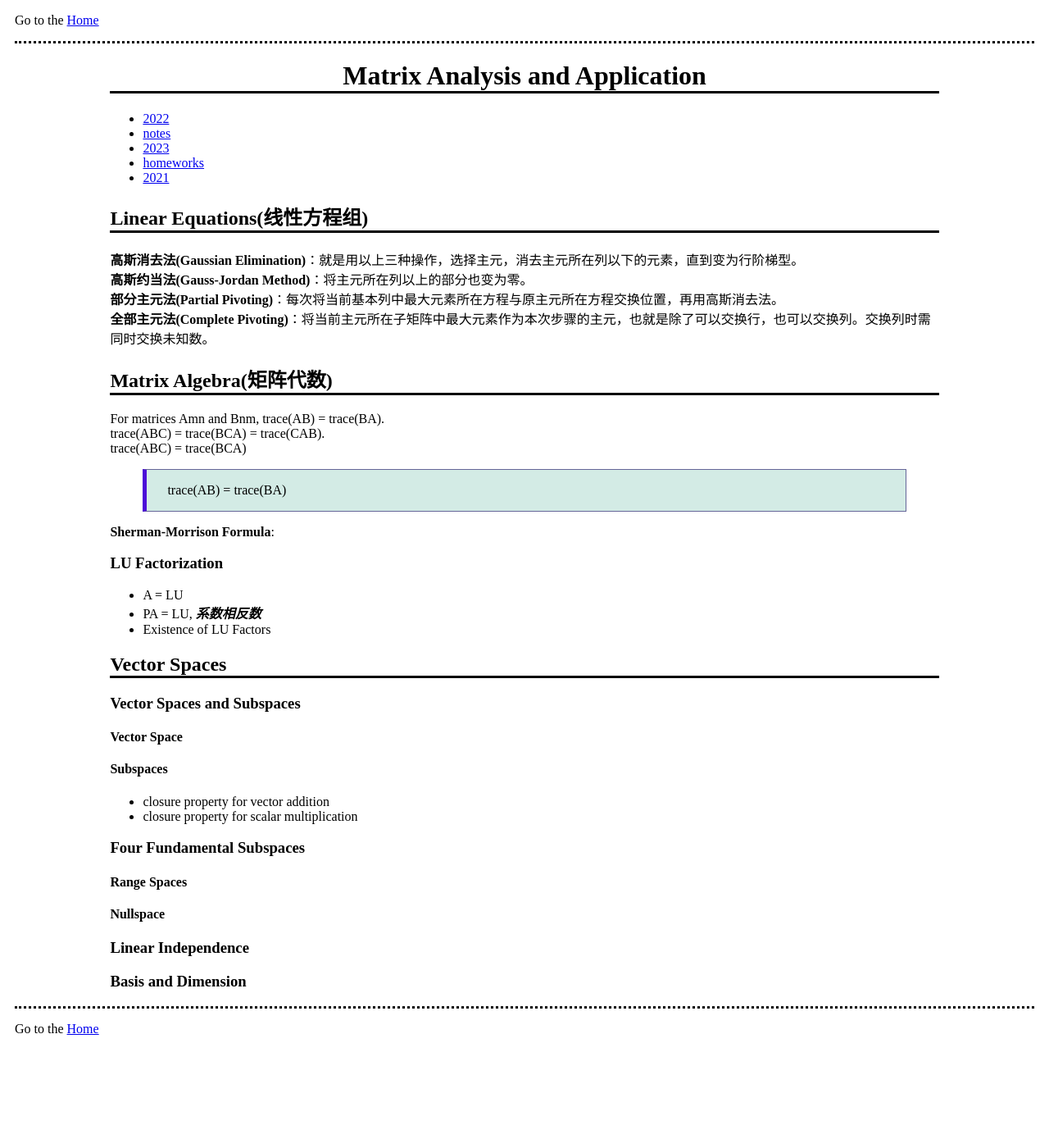
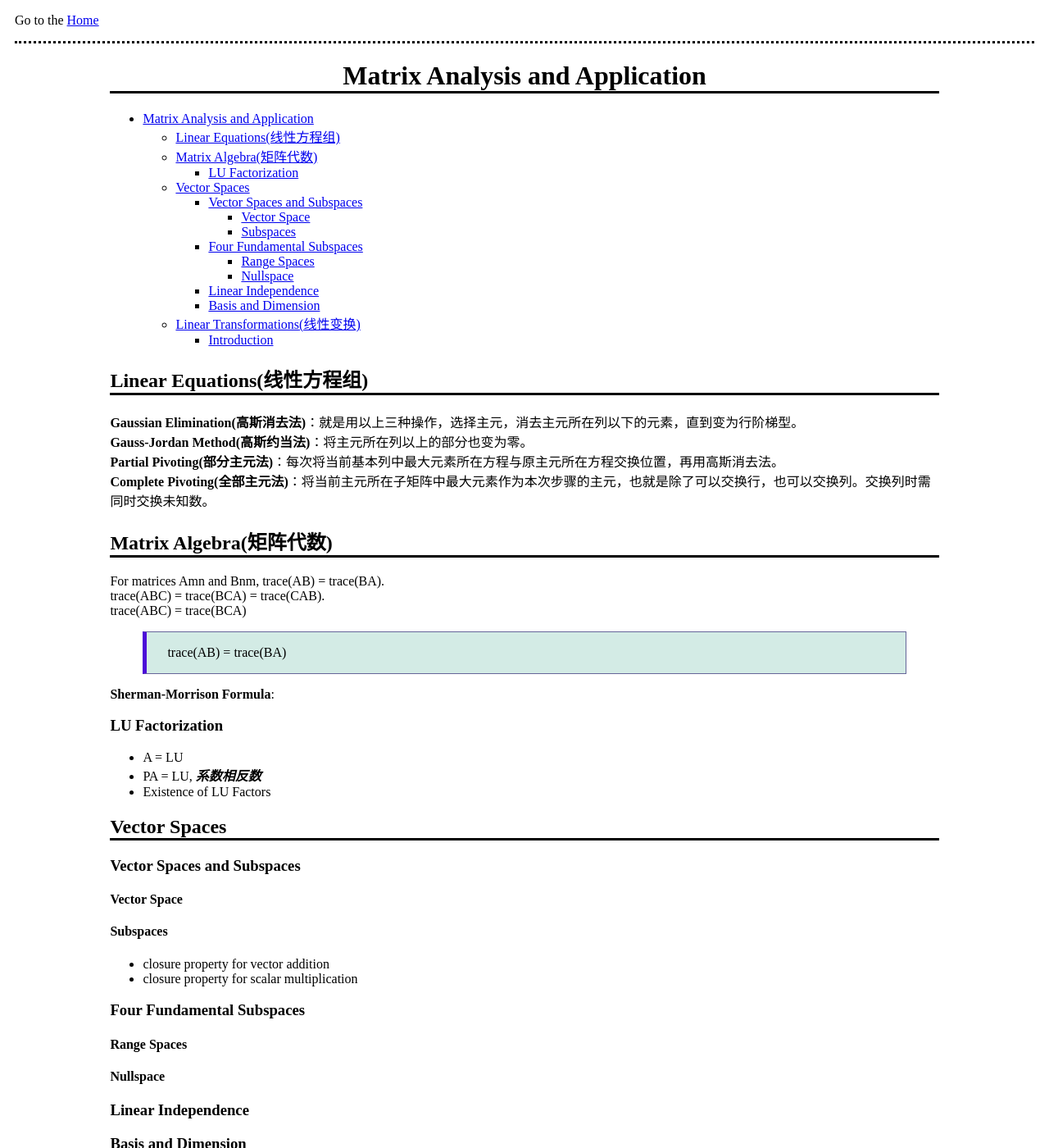
Before and after one commit to WGZ-W/wgz-w.github.io, a Jekyll site: the page built from _posts/Study/2024-10-30-matrix.md, in a window 1280 px wide and 1400 px high. Shown: the whole window at 82% size. Built offline with Jekyll 4.4.1, drawn with Linux system fonts in a browser that asks for light colours; some of the changed text lies outside the part shown.

```diff
--- a/_includes/index-contents.html
+++ b/_includes/index-contents.html
@@ -1,6 +1,6 @@
 
 
-<h2>Blogs</h2>
+<h2><a href="../_posts/Navigation/blog.html">Blogs</a></h2>
 Some blogs.
 {% for post in site.tags.blogs %}
     <li><a href="{{ post.url }}">{{ post.title }}</a></li>
--- a/blog.html
+++ b/_posts/Navigation/blog.html
@@ -8,7 +8,9 @@ layout: default
 
 </div>
 
-
+{% for post in site.tags.blogs %}
+    <li><a href="{{ post.url }}">{{ post.title }}</a></li>
+{% endfor %}
 
 <div class="footer">
   <p><i>Build by
--- a/_posts/Study/2024-10-30-matrix.md
+++ b/_posts/Study/2024-10-30-matrix.md
@@ -6,21 +6,30 @@ title: "Matrix Analysis and Application"
 
 # Matrix Analysis and Application
 
-
-- [2022](https://blog.csdn.net/CongeeONE/article/details/128173796)
-- [notes](https://www.cnblogs.com/izcat/p/15560010.html)
-- [2023](https://blog.csdn.net/Mario__SZ/article/details/134547781)
-- [homeworks](https://blog.csdn.net/qq_42455246/article/details/128607832)
-- [2021](https://blog.csdn.net/qq_42251120/article/details/121332227)
+- [Matrix Analysis and Application](#matrix-analysis-and-application)
+  - [Linear Equations(线性方程组)](#linear-equations线性方程组)
+  - [Matrix Algebra(矩阵代数)](#matrix-algebra矩阵代数)
+    - [LU Factorization](#lu-factorization)
+  - [Vector Spaces](#vector-spaces)
+    - [Vector Spaces and Subspaces](#vector-spaces-and-subspaces)
+      - [Vector Space](#vector-space)
+      - [Subspaces](#subspaces)
+    - [Four Fundamental Subspaces](#four-fundamental-subspaces)
+      - [Range Spaces](#range-spaces)
+      - [Nullspace](#nullspace)
+    - [Linear Independence](#linear-independence)
+    - [Basis and Dimension](#basis-and-dimension)
+  - [Linear Transformations(线性变换)](#linear-transformations线性变换)
+    - [Introduction](#introduction)
 
 
 ## Linear Equations(线性方程组)
 
 
-**高斯消去法(Gaussian Elimination)**：就是用以上三种操作，选择主元，消去主元所在列以下的元素，直到变为行阶梯型。
-**高斯约当法(Gauss-Jordan Method)**：将主元所在列以上的部分也变为零。
-**部分主元法(Partial Pivoting)**：每次将当前基本列中最大元素所在方程与原主元所在方程交换位置，再用高斯消去法。
-**全部主元法(Complete Pivoting)**：将当前主元所在子矩阵中最大元素作为本次步骤的主元，也就是除了可以交换行，也可以交换列。交换列时需同时交换未知数。
+**Gaussian Elimination(高斯消去法)**：就是用以上三种操作，选择主元，消去主元所在列以下的元素，直到变为行阶梯型。
+**Gauss-Jordan Method(高斯约当法)**：将主元所在列以上的部分也变为零。
+**Partial Pivoting(部分主元法)**：每次将当前基本列中最大元素所在方程与原主元所在方程交换位置，再用高斯消去法。
+**Complete Pivoting(全部主元法)**：将当前主元所在子矩阵中最大元素作为本次步骤的主元，也就是除了可以交换行，也可以交换列。交换列时需同时交换未知数。
 
 
 ## Matrix Algebra(矩阵代数)
@@ -50,3 +59,16 @@ trace(ABC) = trace(BCA)
 
 ### Linear Independence
 ### Basis and Dimension
+
+
+##  Linear Transformations(线性变换)
+### Introduction
+
+
+
+
+- [2022](https://blog.csdn.net/CongeeONE/article/details/128173796)
+- [notes](https://www.cnblogs.com/izcat/p/15560010.html)
+- [2023](https://blog.csdn.net/Mario__SZ/article/details/134547781)
+- [homeworks](https://blog.csdn.net/qq_42455246/article/details/128607832)
+- [2021](https://blog.csdn.net/qq_42251120/article/details/121332227)
```
